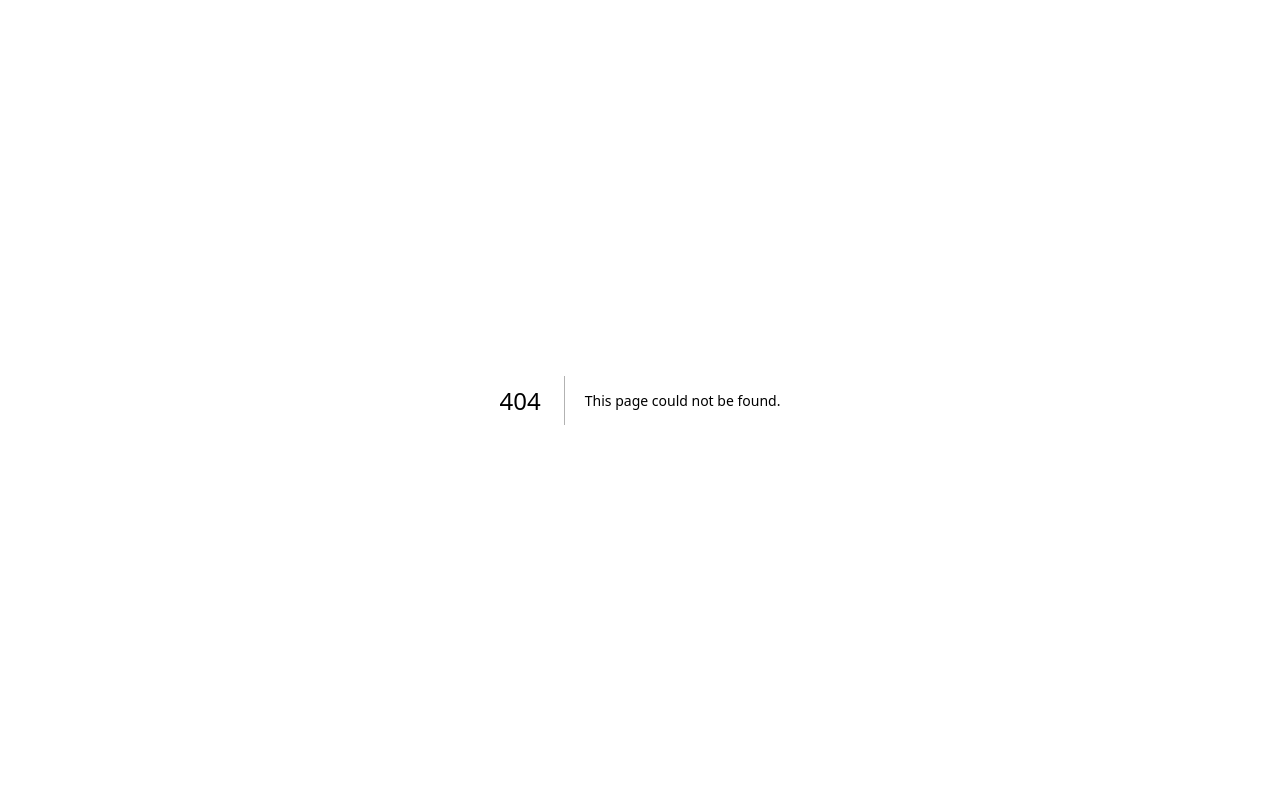
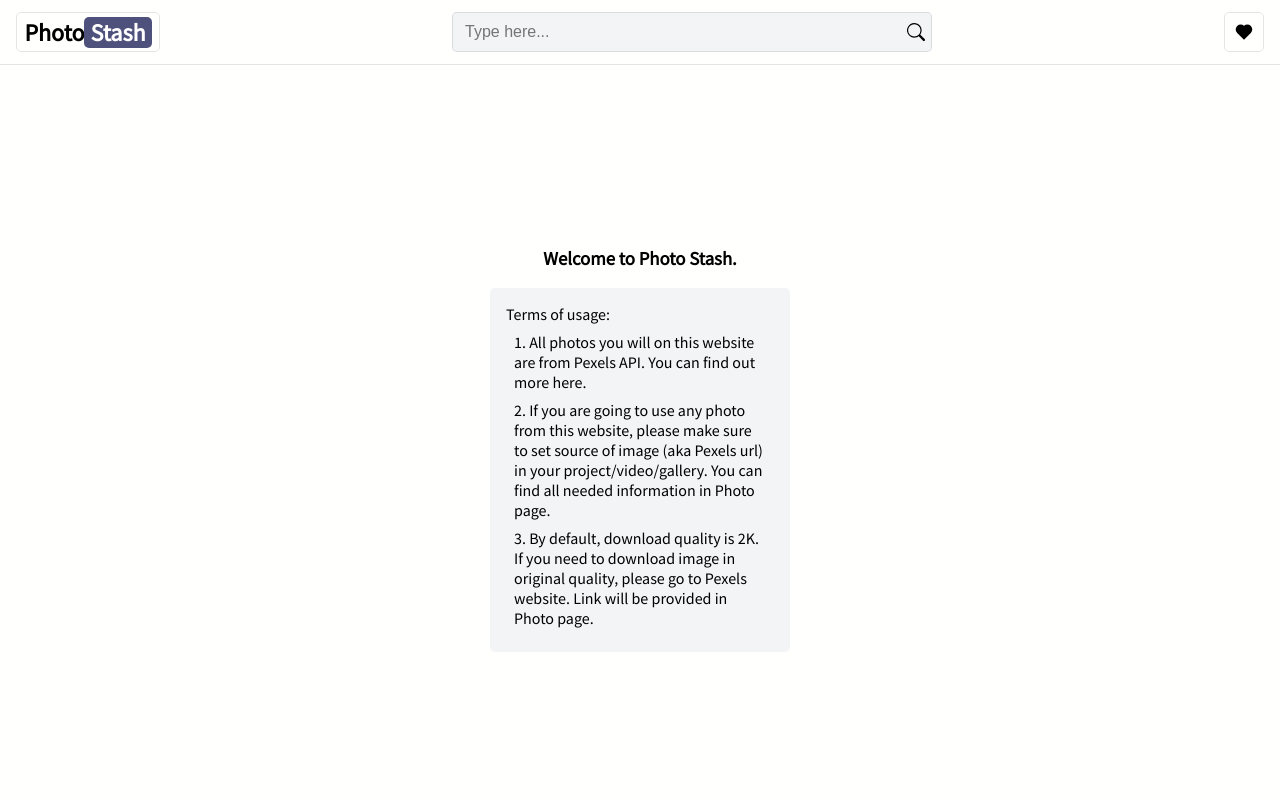
Before and after one commit to enzadevs/photo-stash, a Next.js app: page /en/terms in a window 1280 px wide. Before the commit this address had no page. Shown: the top 800 px of the page. Built offline with nearby package versions, Linux system fonts and the light colour scheme.

Commit message:
Added Terms page

```diff
--- /dev/null
+++ b/app/en/terms/page.jsx
@@ -0,0 +1,15 @@
+import Link from 'next/link'
+
+export default function TermsPage(){
+    return (
+        <div className='terms-and-policies-page margin-auto-1440 centre'>
+            <h3 className='terms-header'>Welcome to Photo Stash.</h3>
+            <span className='terms-container radius-small'>
+                <p>Terms of usage:</p>
+                <li>All photos you will on this website are from Pexels API. You can find out more <Link href='https://www.pexels.com/api/documentation/?language=javascript' className='next-link term-links' target='_blank'>here</Link>.</li>
+                <li>If you are going to use any photo from this website, please make sure to set source of image (aka Pexels url) in your project/video/gallery. You can find all needed information in Photo page.</li>
+                <li>By default, download quality is 2K. If you need to download image in original quality, please go to Pexels website. Link will be provided in Photo page.</li>
+            </span>
+        </div>
+    )
+}
--- a/components/Navigation/Footer.jsx
+++ b/components/Navigation/Footer.jsx
@@ -10,11 +10,8 @@
                         Terms & policies
                     </h4>
                     <span className='footer-links-wrapper'>
-                        <Link href='/en/terms&policies' className='next-link footer-links transition-fast'>
+                        <Link href='/en/terms' className='next-link footer-links transition-fast'>
                             Terms of usage
-                        </Link>
-                        <Link href='/en/terms&policies' className='next-link footer-links transition-fast'>
-                            Policies
                         </Link>
                     </span>
                 </span>
--- a/styles/layouts/en_layout.css
+++ b/styles/layouts/en_layout.css
@@ -60,6 +60,31 @@
     border: none;
 }
 
+.terms-and-policies-page{
+    display: flex;
+    flex-flow: column nowrap;
+    min-height: 750px;
+}
+
+.term-links{
+    color: var(--highlight-color);
+}
+
+.terms-header{
+    margin: 1em;
+}
+
+.terms-container{
+    background-color: var(--grey-color);
+    padding: 1em;
+    width: 300px;
+}
+
+li{
+    list-style: decimal;
+    margin: 0.5em;
+}
+
 @media only screen and (max-width: 896px) {
     .curated-photos-wrapper, .favourites-wrapper,.results-wrapper{
         columns: auto 2;
@@ -70,6 +95,10 @@
     .favourites-page{
         min-height: 500px;
     }
+
+    .terms-and-policies-page{
+        min-height: 500px;
+    }
 }
 
 @media only screen and (max-width: 480px) {
--- a/styles/layouts/index.css
+++ b/styles/layouts/index.css
@@ -100,10 +100,4 @@
     .index-searchbox{
         width: 18em;
     }
-
-    .curated-button{
-        text-align: center;
-        font-size: 15px;
-        width: 8em;
-    }
 }
```
